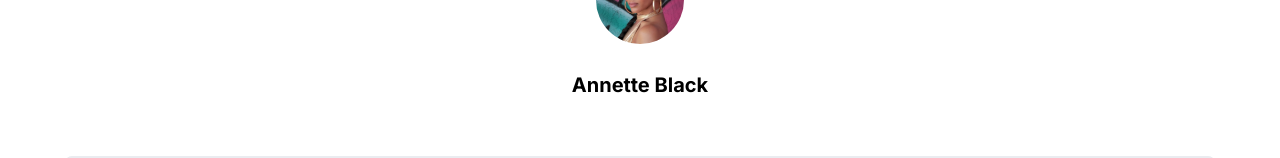
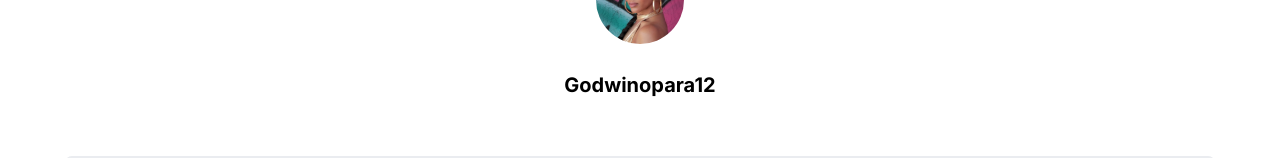
Before and after one commit to godwinopara/linktree, a React (Create React App) app: page / in a window 1280 px wide. Shown: the part 134-292 px from the top of the page. Built offline with nearby package versions, Linux system fonts and the light colour scheme.

Commit message:
added twitter username on profile link

```diff
--- a/src/components/Profile/index.js
+++ b/src/components/Profile/index.js
@@ -10,13 +10,14 @@ const Profile = () => {
         <div className="tooltip">
           <span className="tooltip-txt">Share Link</span>
         </div>
-        {/*  */}
+
         <img src={shareBtn} alt="share icon" />
       </div>
       <div className="profile-img">
-        <img src={profileImg} alt="" />
+        <img src={profileImg} alt="profile" id="profile__img" />
       </div>
-      <h1>Annette Black</h1>
+      <h1 id="twitter">Godwinopara12</h1>
+      {/* <h2></h2> */}
     </section>
   );
 };
```
